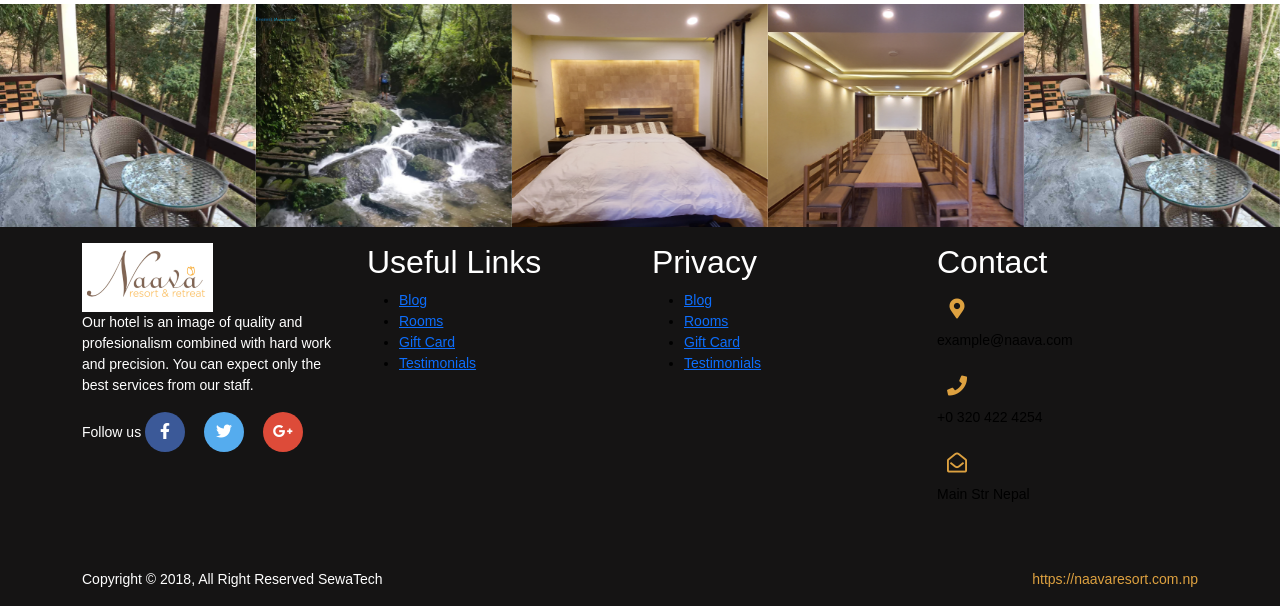
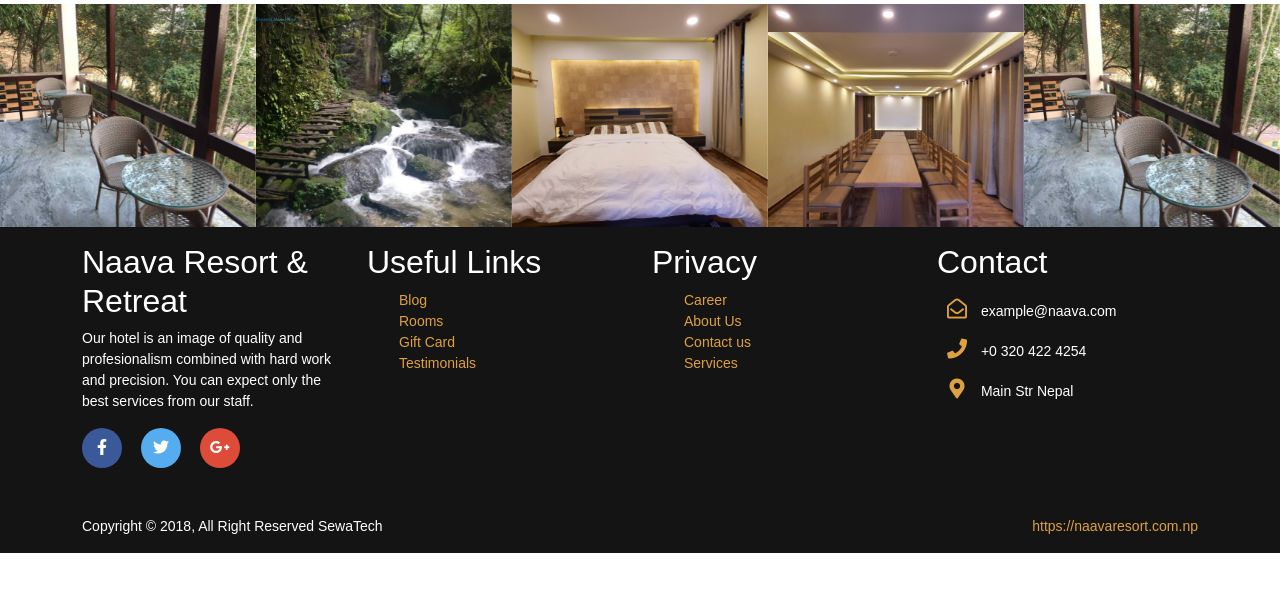
Before and after one commit to Birajramtel/hotel, a PHP site: page /eat_and_drink.php in a window 1280 px wide. Shown: the part 1536-2142 px from the top of the page. After the commit the page ends 2089 px from the top, so only its background shows below. Run offline with PHP 8.4, Linux system fonts and the light colour scheme; some libraries are stand-ins or nearby versions.

Commit message:
Changes made in Eat and Drink Page

```diff
--- a/eat_and_drink.php
+++ b/eat_and_drink.php
@@ -208,13 +208,13 @@
     <footer class="footer-section">
         <div class="container">
             <div class="row d-flex justify-content-center">
-                <div class="col-md-3 col-sm-6 col-xm-12 mt-3 ">
-                    <img src="img/Naava PP.png" alt="Logo">
+                <div class="col-md-3 col-sm-6 col-xm-12 mt-3">
+                    <!-- <img src="img/Naava PP.png" alt="Logo"> -->
+                    <h2 class="text-white">Naava Resort & Retreat</h2>
                     <p class="text-white">Our hotel is an image of quality and profesionalism combined with hard work and precision.
                         You can expect only the best services from our staff.
                     </p>
-                    <div class="footer-social-icon">
-                        <span class="text-white">Follow us</span>
+                    <div class="footer-social-icon mt-2">
                         <a href="#"><i class="fab fa-facebook-f facebook-bg"></i></a>
                         <a href="#"><i class="fab fa-twitter twitter-bg"></i></a>
                         <a href="#"><i class="fab fa-google-plus-g google-bg"></i></a>
@@ -222,42 +222,33 @@
                 </div>
                 <div class="col-md-3 col-sm-6 col-xm-12 mt-3">
                     <h2 class="text-white">Useful Links</h2>
-                    <ul>
-                        <li><a href="#">Blog</a></li>
-                        <li><a href="#">Rooms</a></li>
-                        <li><a href="#">Gift Card</a></li>
-                        <li><a href="#">Testimonials</a></li>
+                    <ul style="list-style-type:none;">
+                        <li><a class="footer_link" href="#">Blog</a></li>
+                        <li><a class="footer_link" href="#">Rooms</a></li>
+                        <li><a class="footer_link" href="#">Gift Card</a></li>
+                        <li><a class="footer_link" href="#">Testimonials</a></li>
                     </ul>
                 </div>
                 <div class="col-md-3 col-sm-6 col-xm-12 mt-3">
                     <h2 class="text-white">Privacy</h2>
-                    <ul>
-                        <li><a href="#">Blog</a></li>
-                        <li><a href="#">Rooms</a></li>
-                        <li><a href="#">Gift Card</a></li>
-                        <li><a href="#">Testimonials</a></li>
+                    <ul style="list-style-type: none;">
+                        <li><a class="footer_link" href="#">Career</a></li>
+                        <li><a class="footer_link" href="#">About Us</a></li>
+                        <li><a class="footer_link" href="#">Contact us</a></li>
+                        <li><a class="footer_link" href="#">Services</a></li>
                     </ul>
                 </div>
                 <div class="col-md-3 col-sm-6 col-xm-12 mt-3">
                     <h2 class="text-white">Contact</h2>
                     <div class="footer-social-icon">
                         <div class="single-cta">
-                            <i class="fas fa-map-marker-alt"></i>
-                            <div class="cta-text">
-                                <p>example@naava.com</p>
-                            </div>
+                            <i class="far fa-envelope-open"></i>&nbsp;<span class="text-white">example@naava.com</span>
                         </div>
                         <div class="single-cta">
-                            <i class="fas fa-phone"></i>
-                            <div class="cta-text">
-                                <p>+0 320 422 4254</p>
-                            </div>
+                            <i class="fas fa-phone"></i>&nbsp;<span class="text-white">+0 320 422 4254</span>
                         </div>
                         <div class="single-cta">
-                            <i class="far fa-envelope-open"></i>
-                            <div class="cta-text">
-                                <p>Main Str Nepal</p>
-                            </div>
+                            <i class="fas fa-map-marker-alt"></i>&nbsp;<span class="text-white">Main Str Nepal</span>
                         </div>
                     </div>
                 </div>
```
